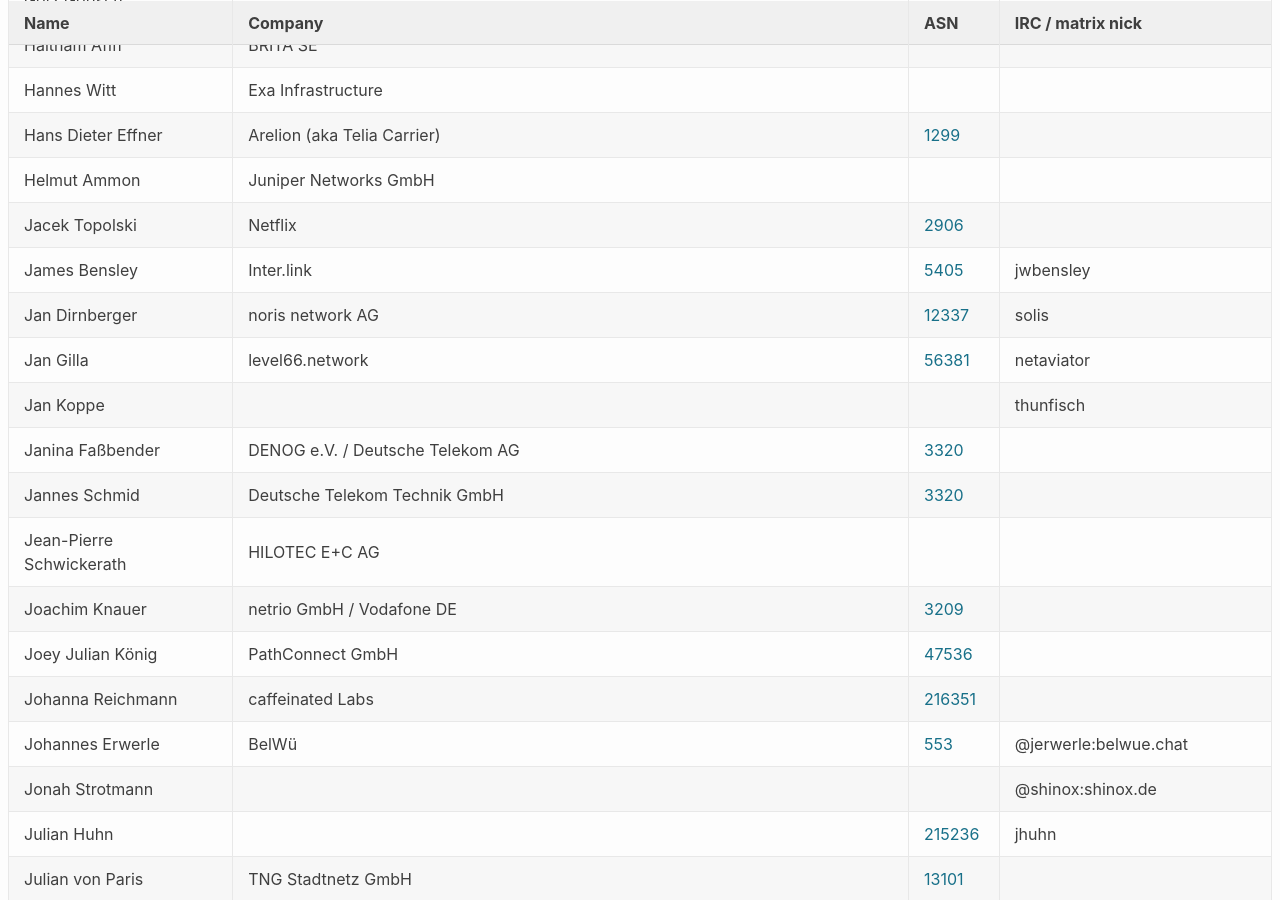
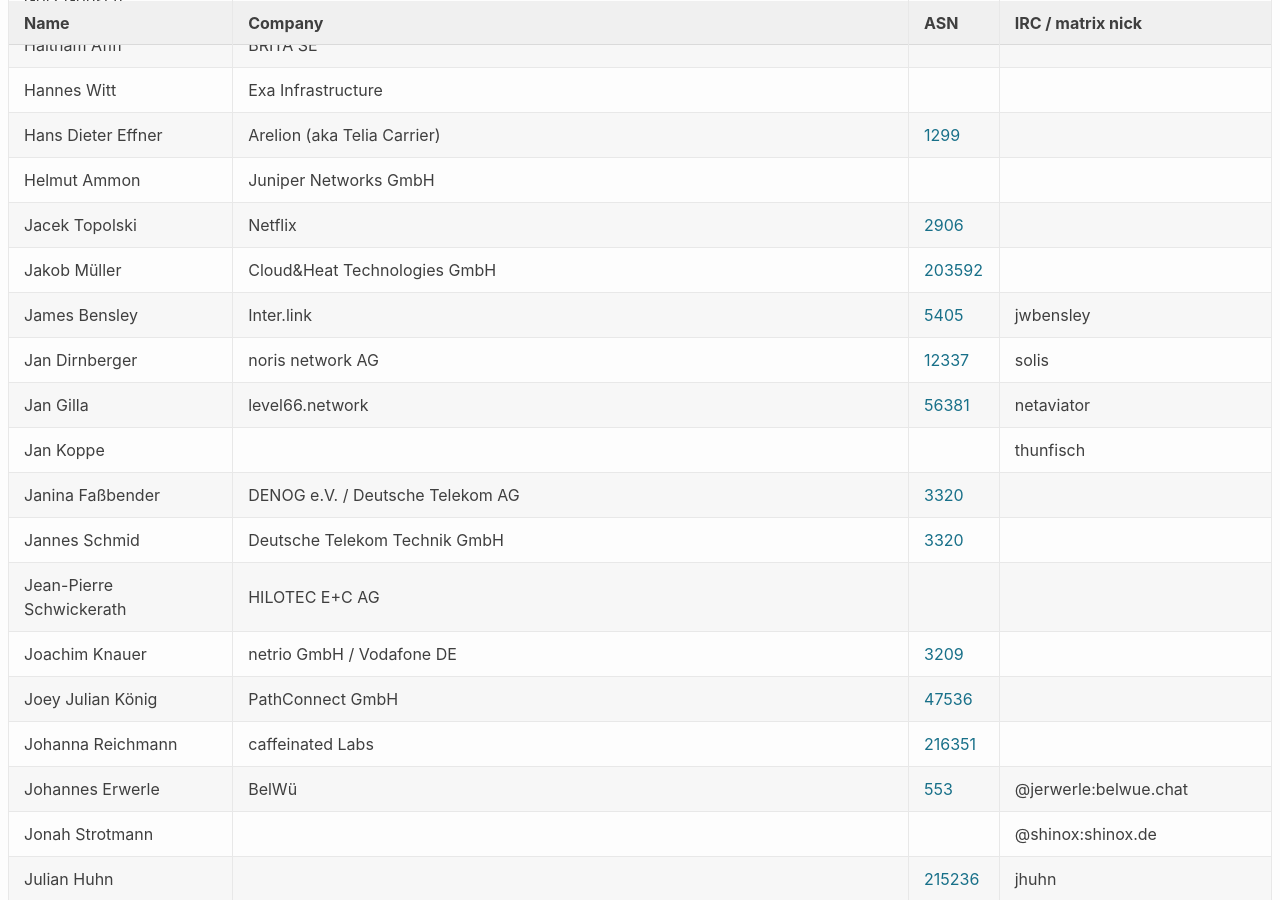
Before and after one commit to denog/pretix-attendeelist, a Jekyll site: the page built from denog17/index.markdown, in a window 1280 px wide and 900 px high, scrolled down 1909 px. Built offline with Jekyll 4.4.1, drawn with Linux system fonts in a browser that asks for light colours.

Commit message:
Latest data: Wed Jun 25 09:34:28 UTC 2025

```diff
--- a/_data/attendees_denog17_onsite.json
+++ b/_data/attendees_denog17_onsite.json
@@ -262,6 +262,12 @@
     "company": "Netflix",
     "irc": null,
     "asn": "2906"
+  },
+  {
+    "name": "Jakob Müller",
+    "company": "Cloud&Heat Technologies GmbH",
+    "irc": null,
+    "asn": "203592"
   },
   {
     "name": "James Bensley",
```
